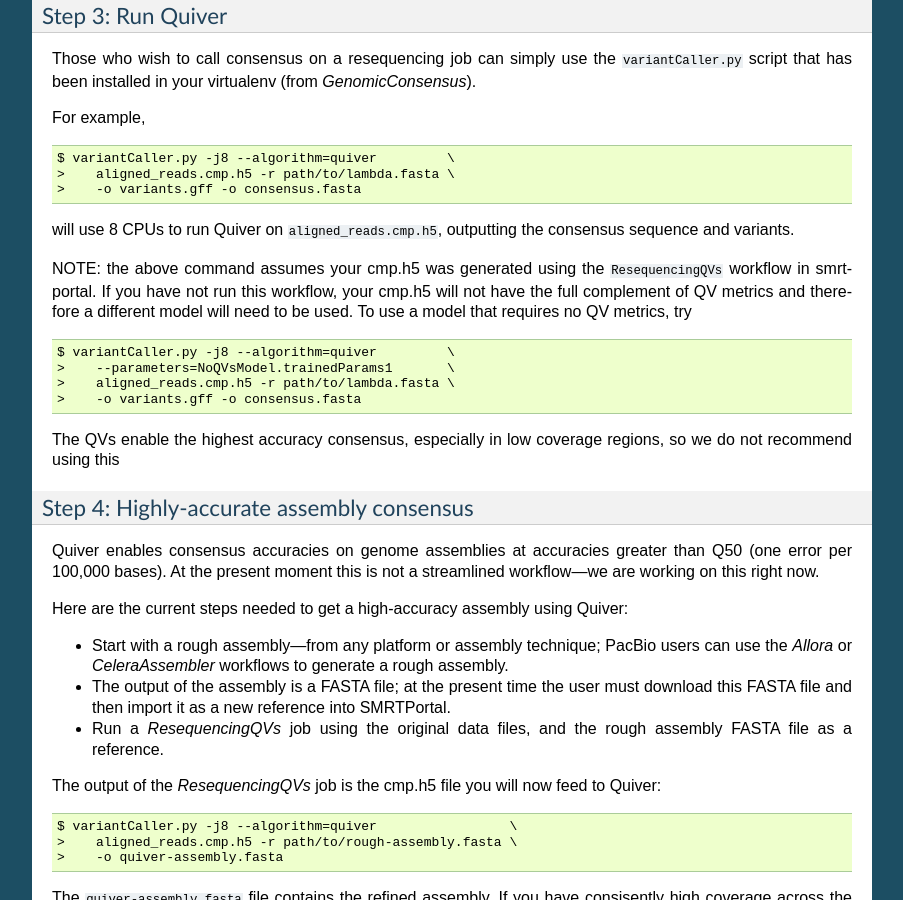
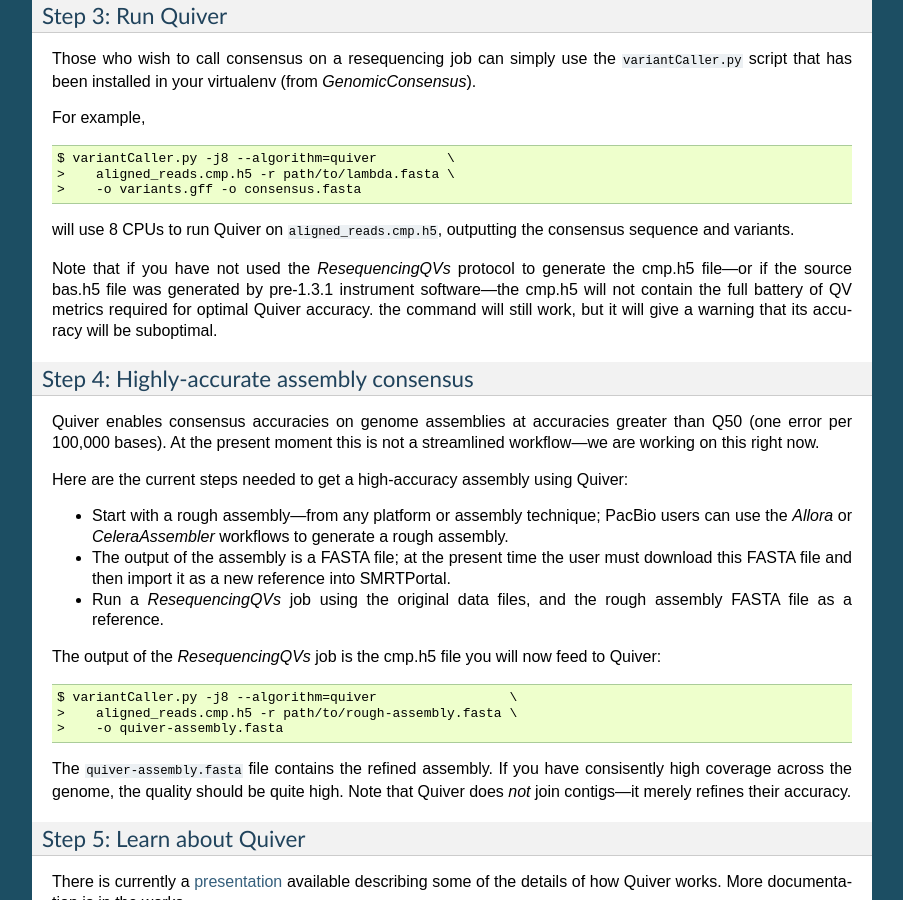
Before and after one commit to splaisan/GenomicConsensus, a Sphinx documentation site: the page built from doc/HowToQuiver.rst, in a window 1280 px wide and 900 px high, scrolled down 1535 px. Shown: the whole window, without its empty margins (198-1101 px from the left). Built offline with Sphinx 7.4.7, drawn with Linux system fonts in a browser that asks for light colours.

Commit message:
Revise Quiver document
[Tracking bug 21192]

[git-p4: depot-paths = "//depot/software/bioinformatics/tools/GenomicConsensus/": change = 113702]

```diff
--- a/doc/HowToQuiver.rst
+++ b/doc/HowToQuiver.rst
@@ -105,20 +105,12 @@ For example, ::
 will use 8 CPUs to run Quiver on ``aligned_reads.cmp.h5``, outputting
 the consensus sequence and variants.
 
-NOTE: the above command assumes your cmp.h5 was generated using the
-``ResequencingQVs`` workflow in smrtportal.  If you have not run this
-workflow, your cmp.h5 will not have the full complement of QV metrics
-and therefore a different model will need to be used.  To use a model
-that requires no QV metrics, try ::
-
-    $ variantCaller.py -j8 --algorithm=quiver         \
-    >    --parameters=NoQVsModel.trainedParams1       \
-    >    aligned_reads.cmp.h5 -r path/to/lambda.fasta \
-    >    -o variants.gff -o consensus.fasta
-
-The QVs enable the highest accuracy consensus, especially in low
-coverage regions, so we do not recommend using this
-
+Note that if you have not used the `ResequencingQVs` protocol to
+generate the cmp.h5 file---or if the source bas.h5 file was generated
+by pre-1.3.1 instrument software---the cmp.h5 will not contain the
+full battery of QV metrics required for optimal Quiver accuracy.  the
+command will still work, but it will give a warning that its accuracy
+will be suboptimal.
 
 
 Step 4: Highly-accurate assembly consensus
```
